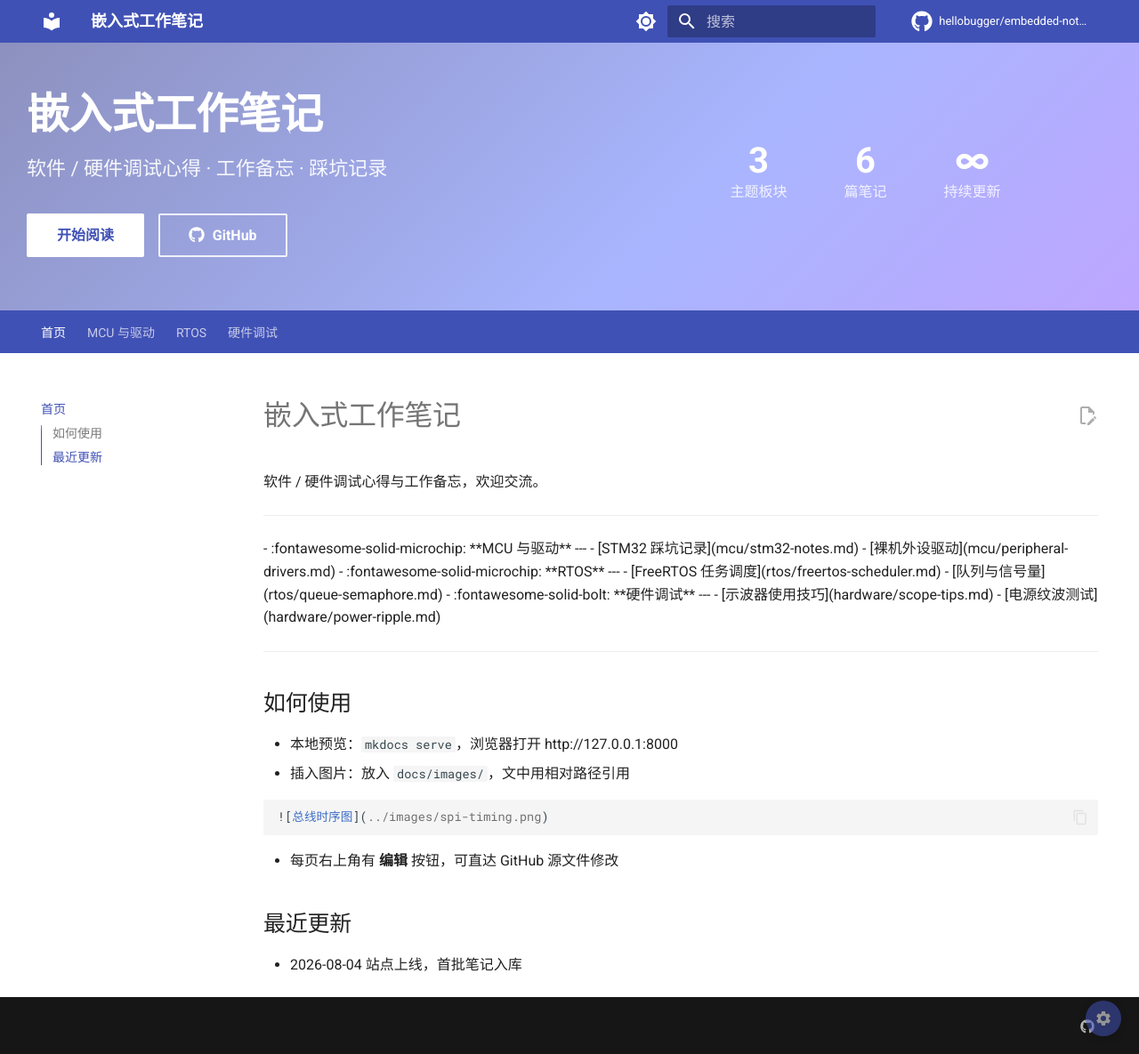
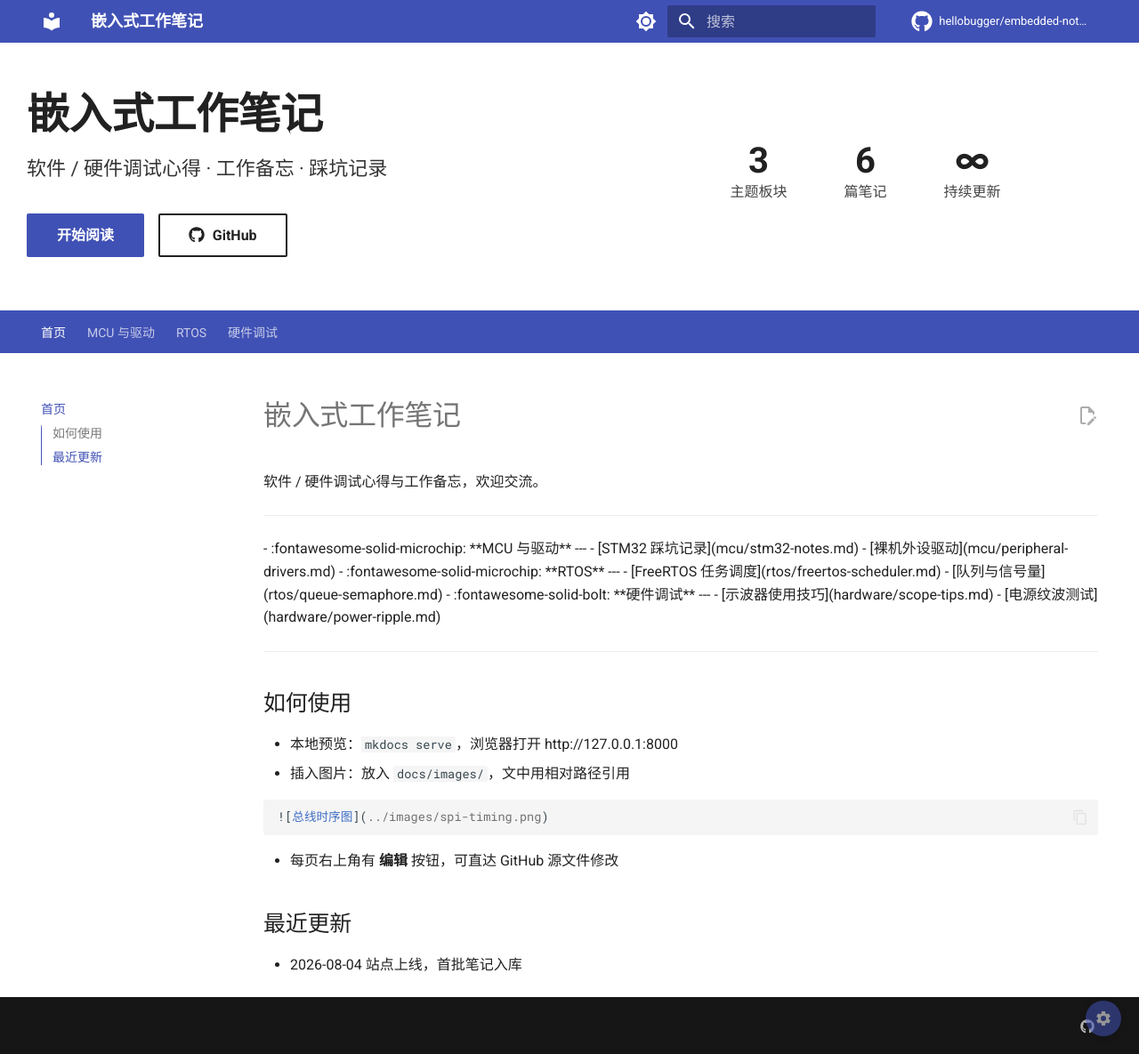
Before and after one commit to hellobugger/embedded-notes, an MkDocs documentation site: the page built from docs/index.md, in a window 1280 px wide and 1185 px high. Shown: the whole window at 89% size. Built offline with MkDocs 1.6.1 and Material for MkDocs 9.7.7, drawn with Linux system fonts in a browser that asks for light colours; comment, search, counter and statistics services are not loaded.

Commit message:
首页 Hero 横幅的蓝色渐变已完全去掉，现在是透明背景直接透出背景图，文字会按背景图明暗自动切换颜色

```diff
--- a/docs/javascripts/extra.js
+++ b/docs/javascripts/extra.js
@@ -142,6 +142,30 @@
     return s.bgCustom ? (s.bgUrl || '') : (BG_PRESETS[s.bgPresetIdx] ? BG_PRESETS[s.bgPresetIdx][1] : '');
   }
 
+  // 采样背景图亮度：暗图 -> 白字，亮图 -> 深色字
+  function setHeroFg(dark) {
+    document.body.style.setProperty('--fx-hero-fg', dark ? '#ffffff' : '#1a1a2e');
+  }
+  function applyHeroText() {
+    var url = currentBgUrl();
+    if (!url) { document.body.style.removeProperty('--fx-hero-fg'); return; }
+    var img = new Image();
+    img.crossOrigin = 'anonymous';
+    img.onload = function () {
+      var c = document.createElement('canvas');
+      c.width = c.height = 8;
+      var g = c.getContext('2d');
+      g.drawImage(img, 0, 0, 8, 8);
+      try {
+        var d = g.getImageData(0, 0, 8, 8).data;
+        var sum = 0;
+        for (var i = 0; i < d.length; i += 4) sum += 0.299 * d[i] + 0.587 * d[i + 1] + 0.114 * d[i + 2];
+        setHeroFg(sum / (d.length / 4) / 255 < 0.55);
+      } catch (e) { /* CORS 阻止采样：保持主题默认色 */ }
+    };
+    img.src = url;
+  }
+
   function applyBg() {
     var url = currentBgUrl();
     var body = document.body;
@@ -154,6 +178,7 @@
     } else {
       body.classList.remove('fx-bg');
     }
+    applyHeroText();
   }
 
   // ---------- 设置应用 ----------
--- a/docs/stylesheets/extra.css
+++ b/docs/stylesheets/extra.css
@@ -1,16 +1,11 @@
-/* 首页 Hero 横幅样式 */
+/* 首页 Hero 横幅样式：完全透明，文字色跟随背景明暗自动切换 */
 .mdx-hero {
   position: relative;
+  z-index: 1;
   overflow: hidden;
-  background: linear-gradient(135deg, rgba(26, 35, 126, 0.5) 0%, rgba(83, 109, 254, 0.5) 60%, rgba(124, 77, 255, 0.5) 100%);
-  color: var(--md-primary-bg-color);
+  background: transparent;
   padding: 2.5rem 0 3rem;
   margin: 0;
-}
-
-/* 深色模式下也保持这个渐变 */
-[data-md-color-scheme="slate"] .mdx-hero {
-  background: linear-gradient(135deg, rgba(26, 35, 126, 0.7) 0%, rgba(40, 53, 144, 0.7) 55%, rgba(57, 74, 169, 0.7) 100%);
 }
 
 .mdx-hero__inner {
@@ -26,16 +21,17 @@
 }
 
 .mdx-hero h1 {
-  color: #fff;
+  color: var(--fx-hero-fg, var(--md-default-fg-color));
   font-size: 2.4rem;
   font-weight: 700;
   margin: 0 0 0.6rem;
 }
 
 .mdx-hero p {
-  color: rgba(255, 255, 255, 0.92);
+  color: var(--fx-hero-fg, var(--md-default-fg-color));
   font-size: 1.1rem;
   margin: 0 0 1.6rem;
+  opacity: 0.92;
 }
 
 .mdx-hero__actions {
@@ -44,20 +40,21 @@
   flex-wrap: wrap;
 }
 
+/* 透明背景下：描边按钮跟随 hero 文字明暗，主按钮用主题色实底 */
 .mdx-hero .md-button {
-  color: #fff;
-  border-color: rgba(255, 255, 255, 0.85);
+  color: var(--fx-hero-fg, var(--md-default-fg-color));
+  border-color: var(--fx-hero-fg, var(--md-default-fg-color));
 }
 
 .mdx-hero .md-button--primary {
-  color: var(--md-primary-fg-color);
-  border-color: #fff;
-  background: #fff;
+  color: #fff;
+  border-color: var(--md-primary-fg-color);
+  background: var(--md-primary-fg-color);
 }
 
 .mdx-hero .md-button--primary:hover {
-  background: rgba(255, 255, 255, 0.9);
-  border-color: #fff;
+  background: var(--md-primary-fg-color);
+  filter: brightness(1.1);
 }
 
 .mdx-hero .md-button .twemoji {
@@ -81,12 +78,13 @@
   display: block;
   font-size: 2rem;
   line-height: 1.1;
-  color: #fff;
+  color: var(--fx-hero-fg, var(--md-default-fg-color));
 }
 
 .mdx-hero__stat span {
   font-size: 0.8rem;
-  color: rgba(255, 255, 255, 0.85);
+  color: var(--fx-hero-fg, var(--md-default-fg-color));
+  opacity: 0.85;
 }
 
 /* 首页主体内容去掉侧边栏留白，让内容居中 */
--- a/mkdocs.yml
+++ b/mkdocs.yml
@@ -38,9 +38,9 @@
         name: 切换至浅色模式
 
 extra_css:
-  - stylesheets/extra.css?v=3
+  - stylesheets/extra.css?v=4
 extra_javascript:
-  - javascripts/extra.js?v=6
+  - javascripts/extra.js?v=7
 
 plugins:
   - search:
```
